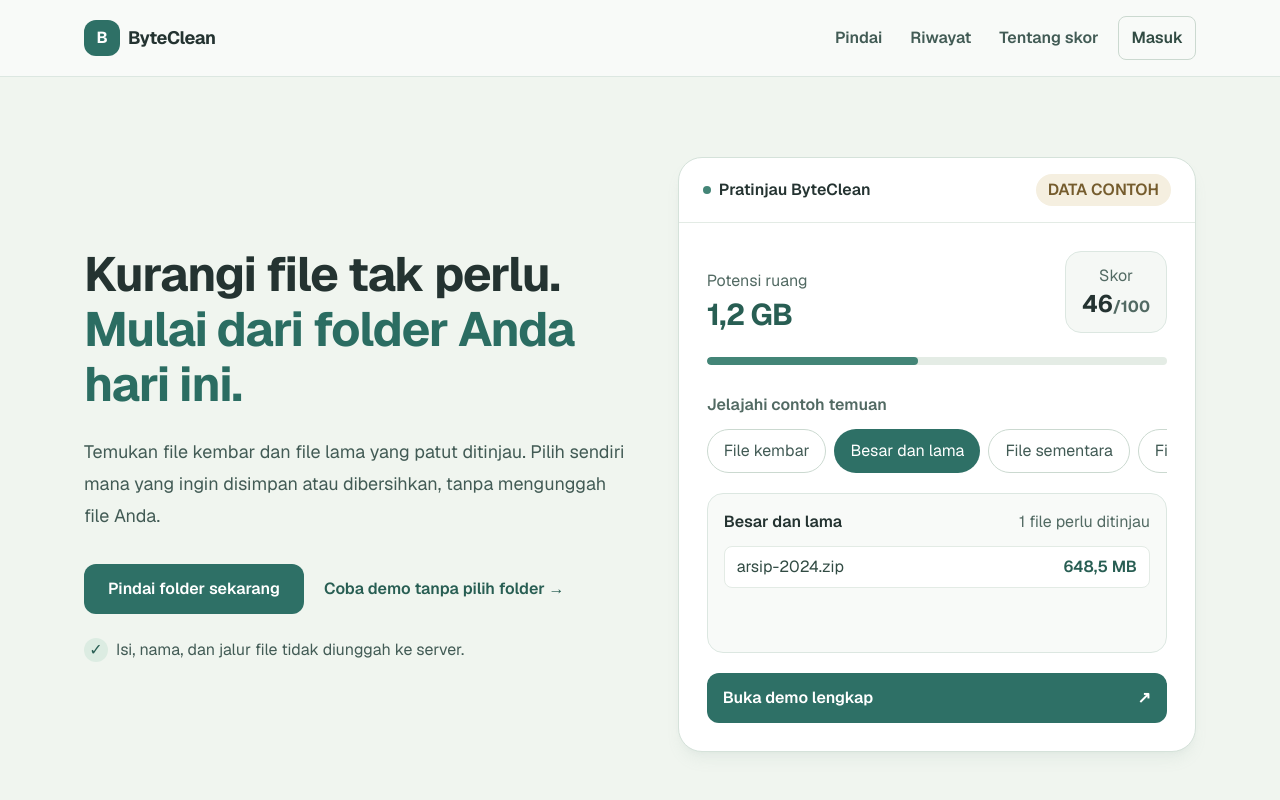
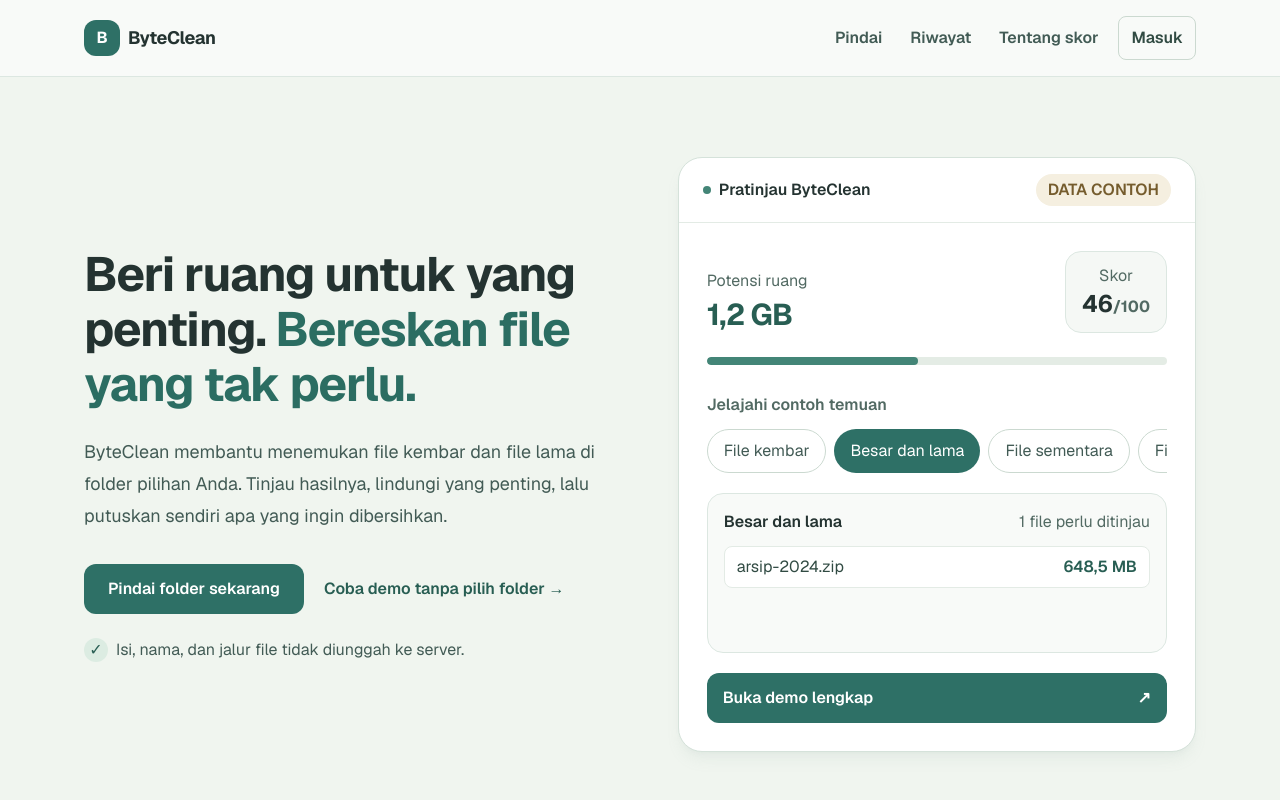
Before and after one commit to Zaimae-1/ITC-ByteClean, a Next.js app: page / in a window 1280 px wide. Shown: the top 800 px of the page. Built offline with nearby package versions, Linux system fonts and the light colour scheme; no server answers.

Commit message:
copy: sharpen ByteClean homepage promise

```diff
--- a/app/page.tsx
+++ b/app/page.tsx
@@ -15,10 +15,10 @@ export default function Home() {
           <div className="mx-auto grid max-w-6xl gap-12 px-5 py-14 lg:grid-cols-[1fr_0.95fr] lg:items-center lg:py-20">
             <div>
               <h1 className="max-w-3xl text-4xl font-bold leading-[1.15] tracking-tight text-[#243331] sm:text-5xl">
-                Kurangi file tak perlu. <span className="text-[#2b6d62]">Mulai dari folder Anda hari ini.</span>
+                Beri ruang untuk yang penting. <span className="text-[#2b6d62]">Bereskan file yang tak perlu.</span>
               </h1>
               <p className="mt-6 max-w-2xl text-lg leading-8 text-[#425b55]">
-                Temukan file kembar dan file lama yang patut ditinjau. Pilih sendiri mana yang ingin disimpan atau dibersihkan, tanpa mengunggah file Anda.
+                ByteClean membantu menemukan file kembar dan file lama di folder pilihan Anda. Tinjau hasilnya, lindungi yang penting, lalu putuskan sendiri apa yang ingin dibersihkan.
               </p>
               <div className="mt-8 flex flex-wrap gap-3">
                 <Link href="/scan" className="inline-flex min-h-12 items-center rounded-xl bg-[#2e7066] px-6 py-3 font-semibold text-white hover:bg-[#24594f]">Pindai folder sekarang</Link>
```
